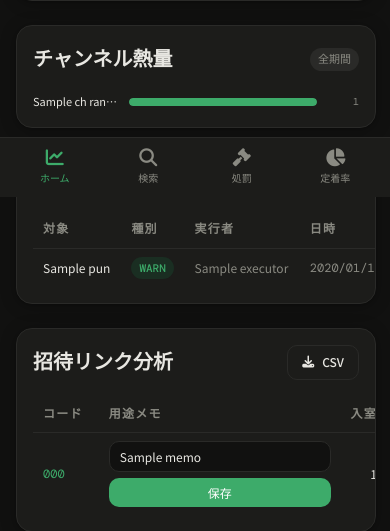
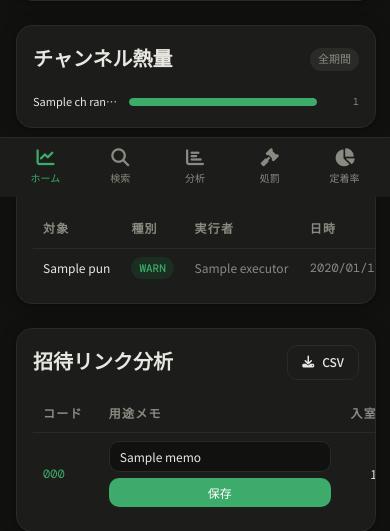
Before and after one commit to yuuuyunote/discord-dashboard, a FastAPI app: template templates/dashboard.html in a window 390 px wide. Shown: the part 647-1178 px from the top of the page. Run offline with FastAPI, Linux system fonts and the light colour scheme; the template is opened without the code that fills it: most values are stand-ins (such as "Sample title", 1, 10 or a date in 2020); parts of the project's set-up code (start-up, migrations or seed data) failed here and were passed over.

Commit message:
Add analytics link to mobile navigation

```diff
--- a/templates/dashboard.html
+++ b/templates/dashboard.html
@@ -315,6 +315,7 @@
   <nav class="dash-mobile-nav" style="transform:translateZ(0); -webkit-transform:translateZ(0); position:fixed !important; bottom:0 !important;">
     <a href="/dashboard" class="active"><i class="fa-solid fa-chart-line"></i>ホーム</a>
     <a href="/search"><i class="fa-solid fa-magnifying-glass"></i>検索</a>
+    <a href="/analytics"><i class="fa-solid fa-chart-bar"></i>分析</a>
     <a href="/punishments"><i class="fa-solid fa-gavel"></i>処罰</a>
     <a href="/retention"><i class="fa-solid fa-chart-pie"></i>定着率</a>
   </nav>
```
